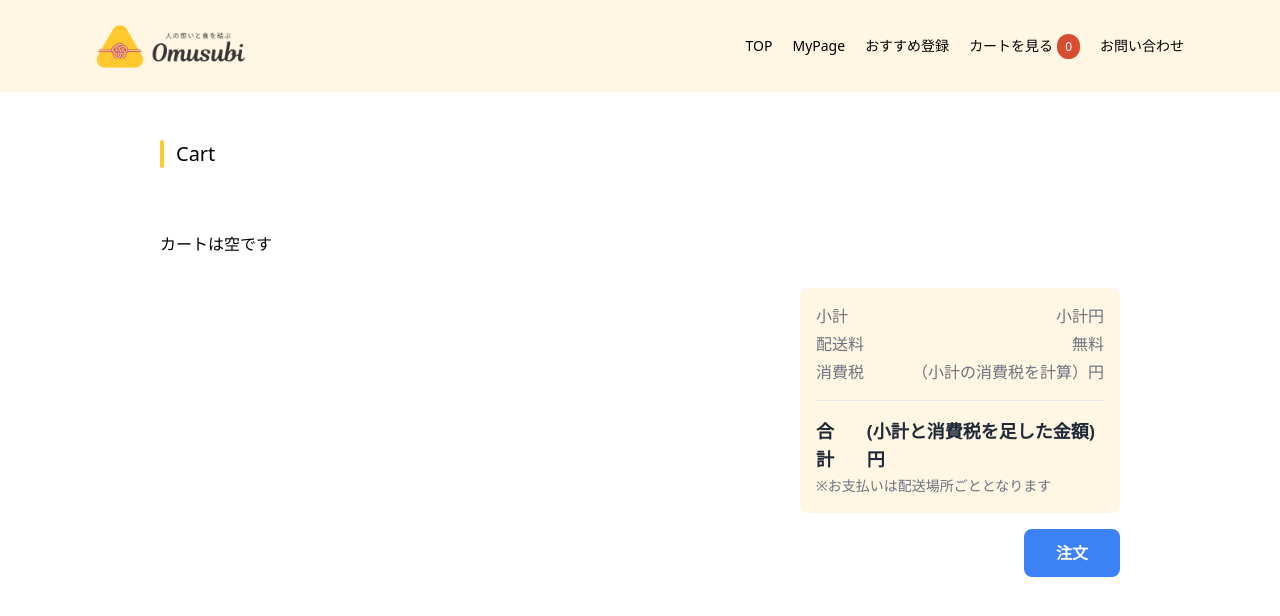
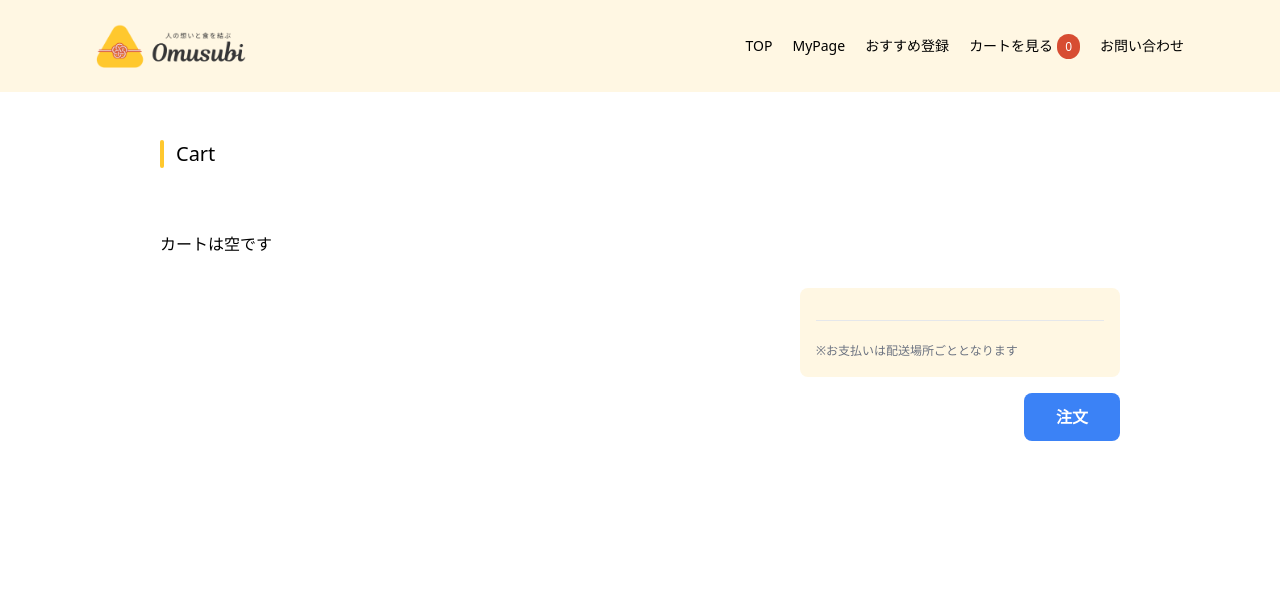
Before and after one commit to marikokitano/Lastproject-Omusubi, a Next.js app in the folder front/: page /cart in a window 1280 px wide. Shown: the top 616 px of the page. Built offline with nearby package versions, Linux system fonts and the light colour scheme; a web font is replaced by a local one.

Commit message:
小計と合計を計算

```diff
--- a/front/components/Shop.tsx
+++ b/front/components/Shop.tsx
@@ -89,7 +89,7 @@ export const ProductItem: React.FC<{
           <div className="rounded-lg">
             {cart.find((item) => item.id === product.id) ? (
               <div>
-                <p>カートに商品が入っています</p>
+                <p className="text-xs mb-3">カートに商品が入っています</p>
                 <button
                   onClick={handleRemoveFromCart}
                   className="items-center block w-full h-full px-4 py-2 text-sm font-medium text-center text-blue-600 transition duration-500 ease-in-out transform border-2 border-blue-500 rounded-md"
--- a/front/pages/cart.tsx
+++ b/front/pages/cart.tsx
@@ -8,6 +8,10 @@ const CartPage: React.FC = () => {
   const { cart } = useContext(CartContext);
   console.log("cart", cart);
 
+  const [newSubtotals, setNewSubtotals] = useState<{
+    [itemId: number]: number;
+  }>({});
+
   const handleSubtotalChange = (
     userId: number,
     newSubtotal: number,
@@ -17,7 +21,12 @@ const CartPage: React.FC = () => {
     console.log(
       `ユーザー${userId}の商品ID ${itemId} の小計が変更されました: ${newSubtotal}`
     );
-    // // 各ユーザーの合計を計算して更新する
+    setNewSubtotals((prevSubtotals) => ({
+      ...prevSubtotals,
+      [itemId]: newSubtotal,
+    }));
+
+    // // 各ユーザーの合計を計算して更新する（cartContextにuserIdを紐付けないとダメだな〜〜）
     // const userCart = cart.filter((item) => item.userId === userId); // ユーザーごとのカートアイテムを取得
     // const userTotal = userCart.reduce(
     //   (total, item) => total + item.subtotal,
@@ -25,9 +34,17 @@ const CartPage: React.FC = () => {
     // ); // ユーザーごとの小計を合計
     // console.log(`ユーザー${userId}の合計: ${userTotal}`);
 
-    // // 全てのユーザーの合計を計算して更新する
+    // // 全てのユーザーの合計を計算して更新する（これはいらないかも）
     // const total = cart.reduce((total, item) => total + item.subtotal, 0); // 全ユーザーの小計を合計
     // console.log(`全ユーザーの合計: ${total}`);
+  };
+
+  const calculateTaxAmount = (subtotal: number, taxRate: number) => {
+    return Math.round(subtotal * taxRate);
+  };
+
+  const calculateTotalAmount = (subtotal: number, taxAmount: number) => {
+    return subtotal + taxAmount;
   };
 
   return (
@@ -108,33 +125,47 @@ const CartPage: React.FC = () => {
           <div className="flex flex-col items-end gap-4">
             <div className="w-full rounded-lg bg-body-yellow p-4 sm:max-w-xs">
               <div className="space-y-1">
+                {cart.map((item) => (
+                  <>
                     <div className="flex justify-between gap-4 text-gray-500">
                       <span>小計</span>
-                  <span>小計円</span>
+                      <span>{newSubtotals[item.id] || 0}円</span>
                     </div>
                     <div className="flex justify-between gap-4 text-gray-500">
                       <span>配送料</span>
                       <span>無料</span>
                     </div>
-
                     <div className="flex justify-between gap-4 text-gray-500">
                       <span>消費税</span>
-                  <span>（小計の消費税を計算）円</span>
+                      <span>
+                        {calculateTaxAmount(newSubtotals[item.id] || 0, 0.1)}円
+                      </span>
                     </div>
+                  </>
+                ))}
               </div>
 
               <div className="mt-4 border-t pt-4">
                 <div className="flex items-start justify-between gap-4 text-gray-800">
+                  {cart.map((item) => (
+                    <>
                       <span className="text-lg font-bold">合計</span>
 
                       <span className="flex flex-col items-end">
                         <span className="text-lg font-bold">
-                      (小計と消費税を足した金額)円
+                          {calculateTotalAmount(
+                            newSubtotals[item.id] || 0,
+                            calculateTaxAmount(newSubtotals[item.id] || 0, 0.1)
+                          )}
+                          円
                         </span>
                       </span>
+                    </>
+                  ))}
                 </div>
+
                 <span>
-                  <span className="text-gray-500 text-sm">
+                  <span className="text-gray-500 text-xs">
                     ※お支払いは配送場所ごととなります
                   </span>
                 </span>
```
Lines whose indentation alone changed are shown as unchanged.
